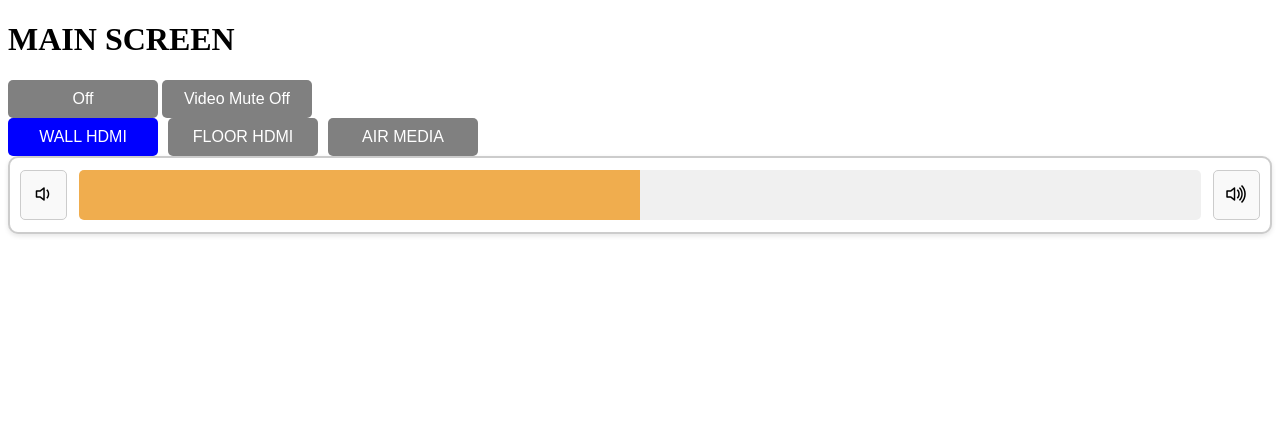
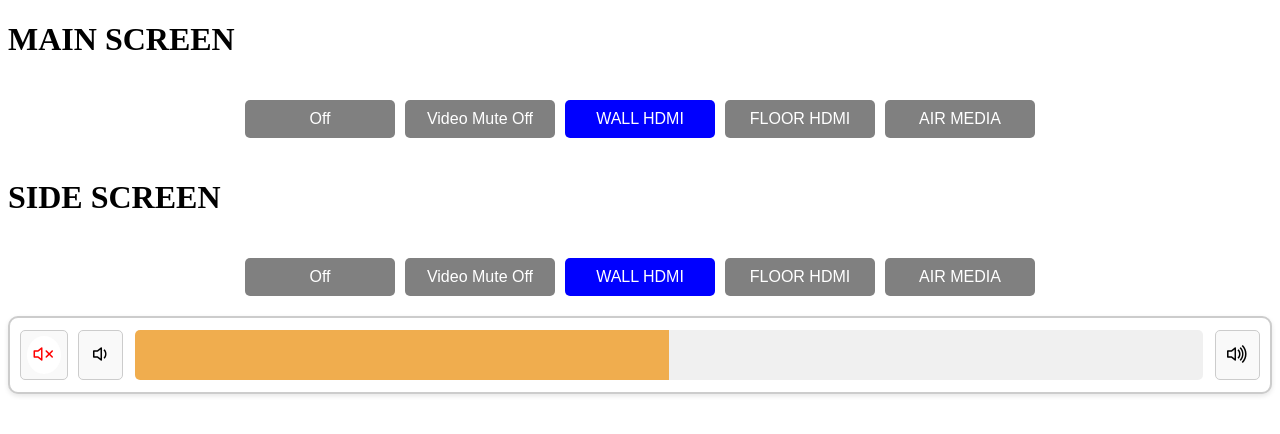
Before and after one commit to jon-ebu/crestron-controlpanel, a SvelteKit app in the folder crestron-touchpanel/: page / in a window 1280 px wide. Shown: the top 434 px of the page. Built offline with nearby package versions, Linux system fonts and the light colour scheme.

Commit message:
Enhance VolumeSlider component to automatically unmute when volume is adjusted and update mute button functionality to restore volume when unmuted.

```diff
--- a/crestron-touchpanel/src/lib/VolumeSlider.svelte
+++ b/crestron-touchpanel/src/lib/VolumeSlider.svelte
@@ -1,11 +1,15 @@
 <script>
     export let value = 50; // Initial volume value (0-100)
     export let onChange = null; // Optional callback for parent control
+    let isMuted = false; // Track mute state
 
     function handleInput(event) {
       value = +event.target.value;
       if (onChange) {
         onChange(value);
+      }
+      if (value > 0) {
+        isMuted = false; // Automatically unmute if the slider is adjusted
       }
     }
 
@@ -14,6 +18,9 @@
       if (onChange) {
         onChange(value);
       }
+      if (value > 0) {
+        isMuted = false; // Automatically unmute if volume is adjusted
+      }
     }
 
     function increaseVolume() {
@@ -21,10 +28,28 @@
       if (onChange) {
         onChange(value);
       }
+      if (value > 0) {
+        isMuted = false; // Automatically unmute if volume is adjusted
+      }
+    }
+
+    function toggleMute() {
+      isMuted = !isMuted;
+      if (isMuted) {
+        value = 0; // Set volume to 0 when muted
+      } else {
+        value = 50; // Restore volume to a default value (e.g., 50) when unmuted
+      }
+      if (onChange) {
+        onChange(value);
+      }
     }
   </script>
 
   <div class="slider-container">
+    <button class="icon-button mute-button" on:click={toggleMute}>
+      <i class="bi bi-volume-mute" style="color: {isMuted ? 'white' : 'red'}; background-color: {isMuted ? 'red' : 'white'}; border-radius: 50%; padding: 5px;"></i>
+    </button>
     <button class="icon-button" on:click={decreaseVolume}>
       <i class="bi bi-volume-down"></i>
     </button>
@@ -34,7 +59,7 @@
       max="100"
       {value}
       class="slider"
-      style="--value: {value}%"
+      style="--value: {value}%; --track-color: {isMuted ? '#555' : '#f0ad4e'};"
       on:input={handleInput}
     />
     <button class="icon-button" on:click={increaseVolume}>
@@ -77,6 +102,10 @@
       transform: scale(0.95); /* Add a slight press effect */
     }
 
+    .mute-button {
+      color: red; /* Default mute button color */
+    }
+
     .slider {
       -webkit-appearance: none;
       appearance: none;
@@ -84,8 +113,8 @@
       height: 50px; /* Match the height of the buttons */
       background: linear-gradient(
         to right,
-        #f0ad4e 0%,
-        #f0ad4e var(--value, 50%),
+        var(--track-color, #f0ad4e) 0%,
+        var(--track-color, #f0ad4e) var(--value, 50%),
         #f0f0f0 var(--value, 50%),
         #f0f0f0 100%
       );
--- a/crestron-touchpanel/src/routes/+page.svelte
+++ b/crestron-touchpanel/src/routes/+page.svelte
@@ -11,7 +11,10 @@
   }
 </script>
 
+<div id="main-screen">
   <h1>MAIN SCREEN</h1>
+  <div class="controls-container">
+    <div class="buttons-container">
       <Button
         selectedLabel="On"
         unselectedLabel="Off"
@@ -24,7 +27,6 @@
         selectedColor="blue"
         unselectedColor="gray"
       />
-
       <ButtonGroup
         buttons={[
           {
@@ -47,5 +49,66 @@
           },
         ]}
       />
+    </div>
+  </div>
+  <div id="side-screen">
+    <h1>SIDE SCREEN</h1>
+    <div class="controls-container">
+      <div class="buttons-container">
+        <Button
+          selectedLabel="On"
+          unselectedLabel="Off"
+          selectedColor="blue"
+          unselectedColor="gray"
+        />
+        <Button
+          selectedLabel="Video Mute On"
+          unselectedLabel="Video Mute Off"
+          selectedColor="blue"
+          unselectedColor="gray"
+        />
+        <ButtonGroup
+          buttons={[
+            {
+              selectedLabel: "WALL HDMI",
+              unselectedLabel: "WALL HDMI",
+              selectedColor: "blue",
+              unselectedColor: "gray",
+            },
+            {
+              selectedLabel: "FLOOR HDMI",
+              unselectedLabel: "FLOOR HDMI",
+              selectedColor: "blue",
+              unselectedColor: "gray",
+            },
+            {
+              selectedLabel: "AIR MEDIA",
+              unselectedLabel: "AIR MEDIA",
+              selectedColor: "blue",
+              unselectedColor: "gray",
+            },
+          ]}
+        />
+      </div>
+    </div>
+  </div>
 
   <VolumeSlider value={volume} onChange={handleVolumeChange} />
+</div>
+
+<style>
+  .controls-container {
+    display: flex;
+    flex-direction: column;
+    gap: 20px;
+    align-items: center;
+    padding: 20px;
+  }
+
+  .buttons-container {
+    display: flex;
+    gap: 10px;
+    flex-wrap: wrap; /* Allow buttons to wrap if needed */
+    justify-content: center;
+  }
+</style>
```
Lines whose indentation alone changed are shown as unchanged.
